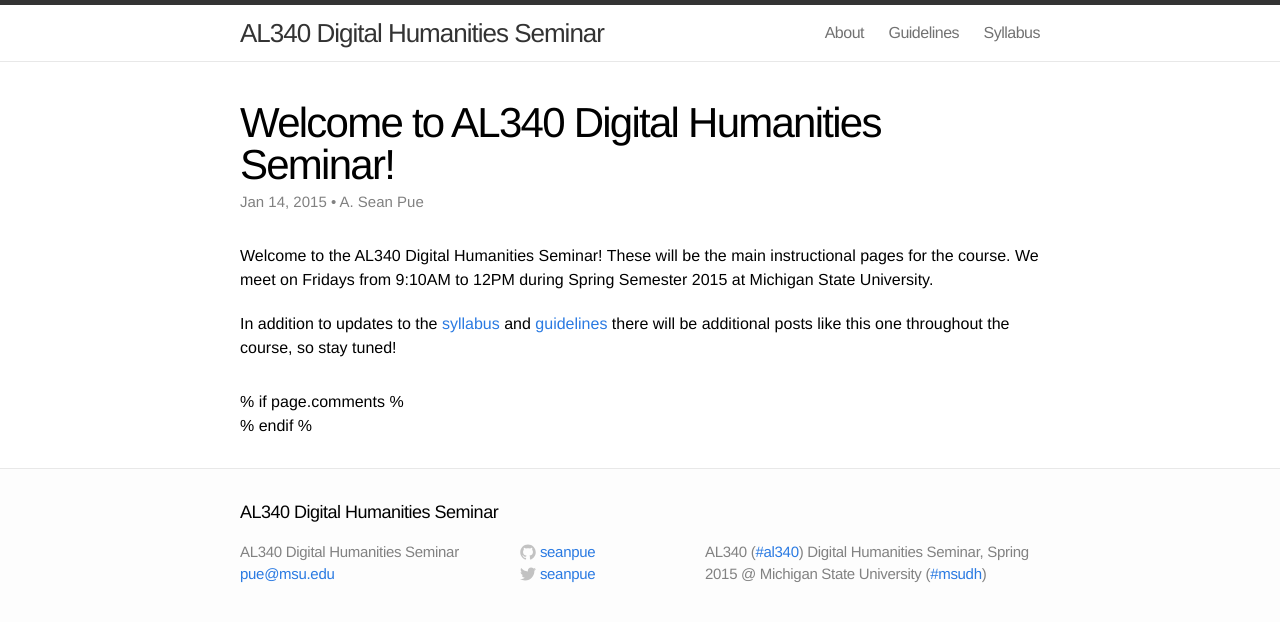
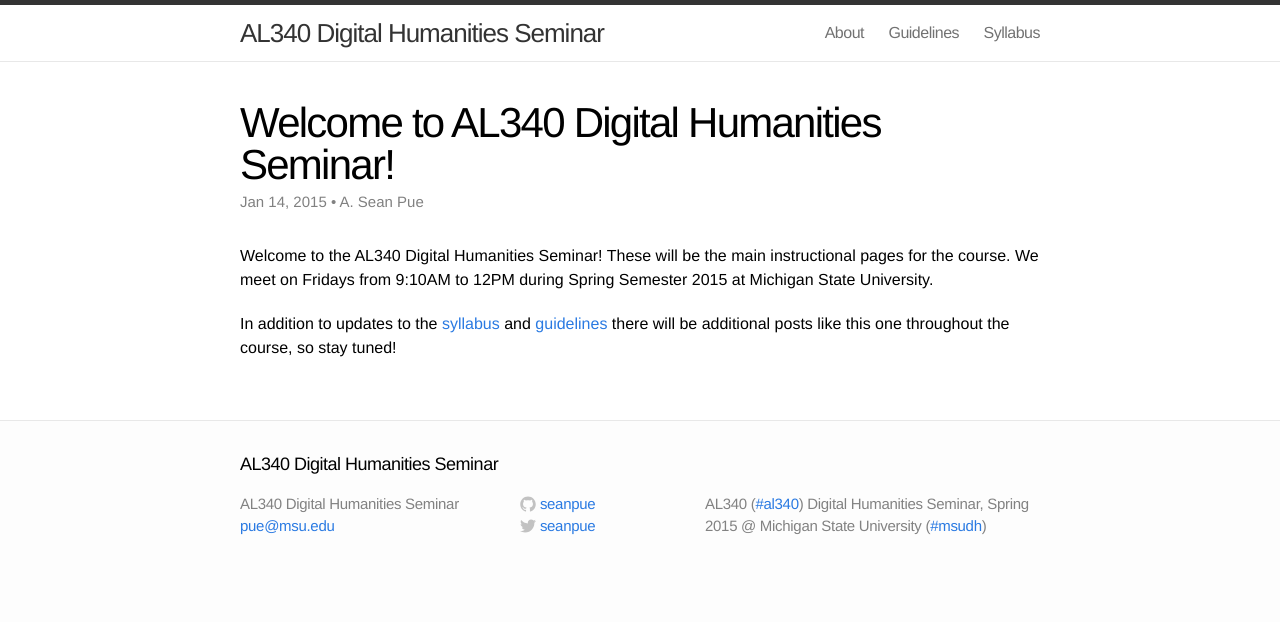
Before and after one commit to seanpue/al340, a Jekyll site: the page built from _posts/2015-01-13-welcome-to-jekyll.markdown, in a window 1280 px wide. Shown: the top 622 px of the page. Built offline with Jekyll 4.4.1, drawn with Linux system fonts in a browser that asks for light colours; comment, search, counter and statistics services are not loaded.

Commit message:
fix for disqus error

```diff
--- a/_layouts/post.html
+++ b/_layouts/post.html
@@ -11,7 +11,7 @@ layout: default
   <article class="post-content">
   {{ content }}
   </article>
-  % if page.comments %
+  {% if page.comments %}
     <div id="disqus_thread"></div>
     <script type="text/javascript">
         /* * * CONFIGURATION VARIABLES: EDIT BEFORE PASTING INTO YOUR WEBPAGE * * */
@@ -25,6 +25,6 @@ layout: default
         })();
     </script>
     <noscript>Please enable JavaScript to view the <a href="https://disqus.com/?ref_noscript">comments powered by Disqus.</a></noscript>
-  % endif %
+  {% endif %}
 
 </div>
```
